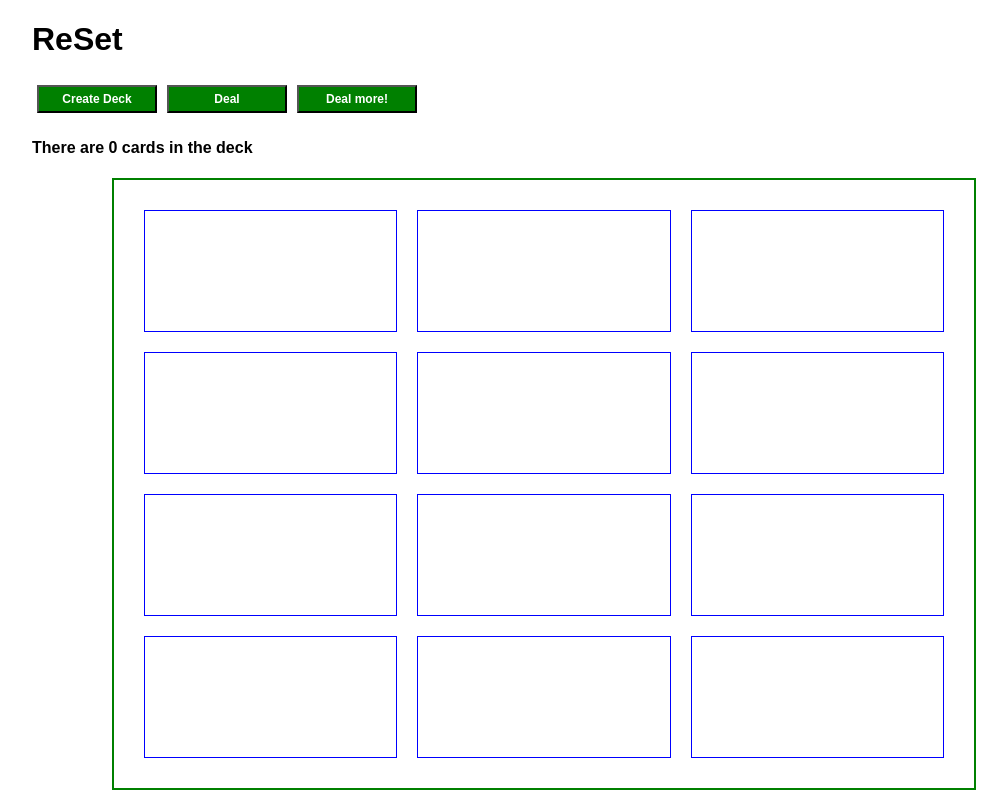
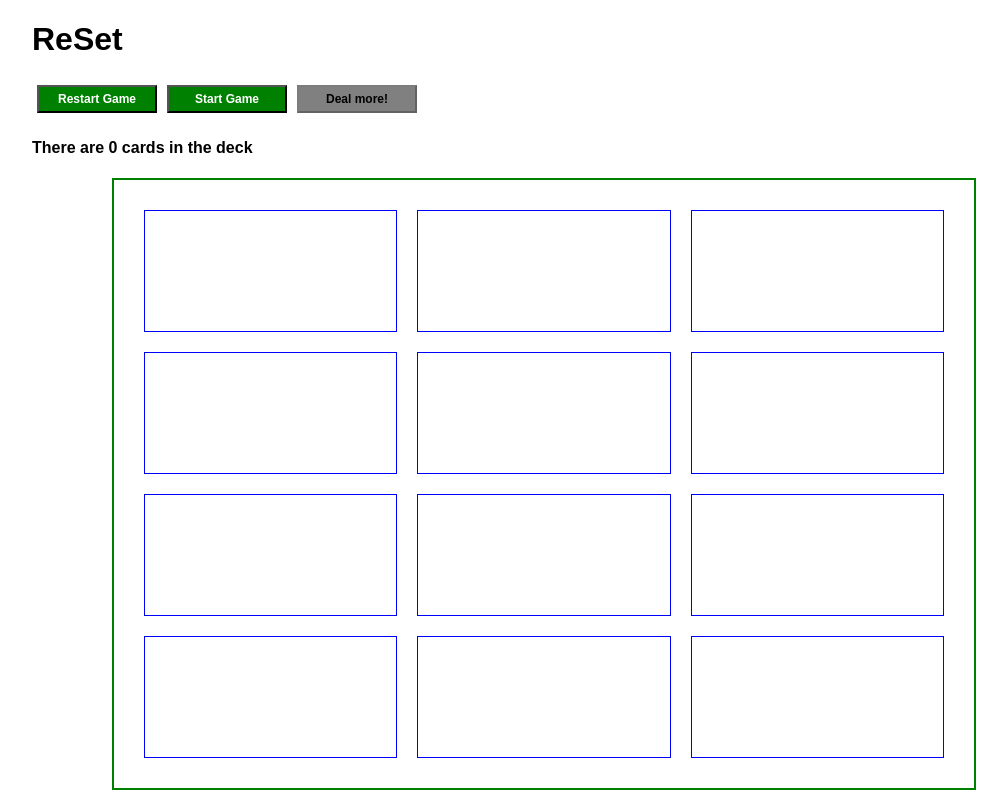
Before and after one commit to plapcity/set-game, a React (Create React App) app: page / in a window 1280 px wide. Shown: the top 800 px of the page, without its empty margins (96-1103 px from the left). Built offline with nearby package versions, Linux system fonts and the light colour scheme.

Commit message:
start / reset game

```diff
--- a/src/Game.js
+++ b/src/Game.js
@@ -15,6 +15,7 @@ class Game extends React.Component {
 			selectedCards: [],
 			sets:[]
 		};
+		this.baseState = this.state
 		this.deal = this.deal.bind(this);
 		this.createDeck = this.createDeck.bind(this);
 		this.shuffleDeck = this.shuffleDeck.bind(this);
@@ -24,7 +25,12 @@ class Game extends React.Component {
 		this.dealMore = this.dealMore.bind(this);
 		this.compareProp = this.compareProp.bind(this);
 		this.compareAllProps = this.compareAllProps.bind(this);
+		this.resetGame = this.resetGame.bind(this);
 
+	}
+
+	resetGame() {
+		this.setState(this.baseState);
 	}
 
 	createDeck() {
@@ -73,15 +79,17 @@ class Game extends React.Component {
 		  }
 		  return array
 		}
+		const deck = shuffle(array)
 		this.setState({
-			deck: shuffle(array)
+			deck: deck
 		})
+
+		this.deal(deck)
 	}
 
 
-	deal(){
+	deal(deck){
 		const numCards = this.state.availableSpaces;
-		const deck = this.state.deck;
 		const cardsToDeal = deck.splice(0, numCards)
 		this.setState({
 			availableSpaces: 0,
@@ -176,7 +184,7 @@ class Game extends React.Component {
 			sets: [...this.state.sets, set],
 			availableSpaces: spacesToFill,
 			cardsOnBoard: cardsOnBoard
-		}, function(){this.deal()})
+		}, function(){this.deal(this.state.deck)})
 		// ^ using a setState callback to auto-call "deal" once a set is moved out
 	}
 
@@ -185,9 +193,9 @@ class Game extends React.Component {
 		return(
 			<div className="game">
 				<h1>ReSet</h1>
-				<button disabled={this.state.deck.length > 0} onClick={this.createDeck}>Create Deck</button>
-				<button disabled={this.state.availableSpaces == 0} onClick={this.deal}>Deal</button>
-				<button disabled={this.state.cardsOnBoard.length > 12 }onClick={this.dealMore}>Deal more!</button>
+				<button onClick={this.resetGame}>Restart Game</button>
+				<button disabled={this.state.deck.length > 0} onClick={this.createDeck}>Start Game</button>
+				<button disabled={(this.state.cardsOnBoard.length > 12) || (this.state.cardsOnBoard.length < 12) }onClick={this.dealMore}>Deal more!</button>
 				<div className="gameContainer">
 					<Deck deck={this.state.deck}/>
 					<Board spaces={this.state.availableSpaces} cards={this.state.cardsOnBoard} onClick={this.handleCardClick} selectedCards={this.state.selectedCards}/>
```
Also changed, not shown: src/Card.js (+9 -13 lines).
